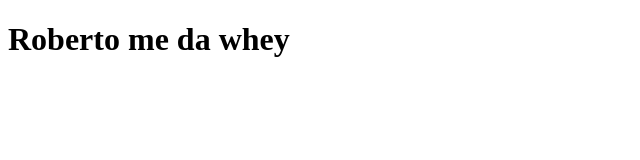
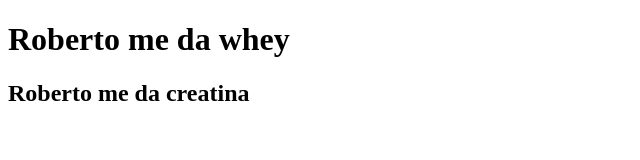
Before and after one commit to Yaacer/teste, a plain HTML site: page index.html in a window 1280 px wide. Shown: the whole page, without its empty margins (0-640 px from the left). Drawn offline with Linux system fonts and the light colour scheme.

Commit message:
Update index.html

```diff
--- a/index.html
+++ b/index.html
@@ -7,6 +7,6 @@
 </head>
 <body>
     <h1>Roberto me da whey</h1>
-
+    <h2>Roberto me da creatina</h2>
 </body>
 </html>
```
